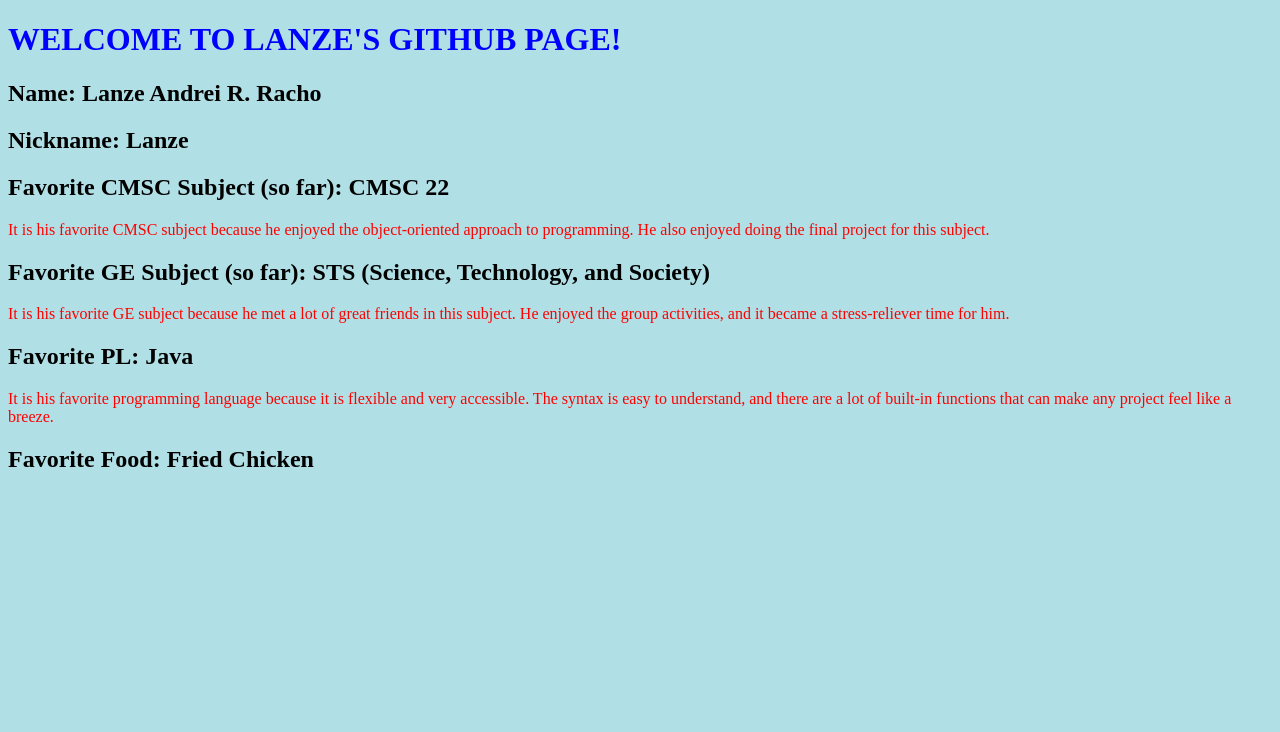
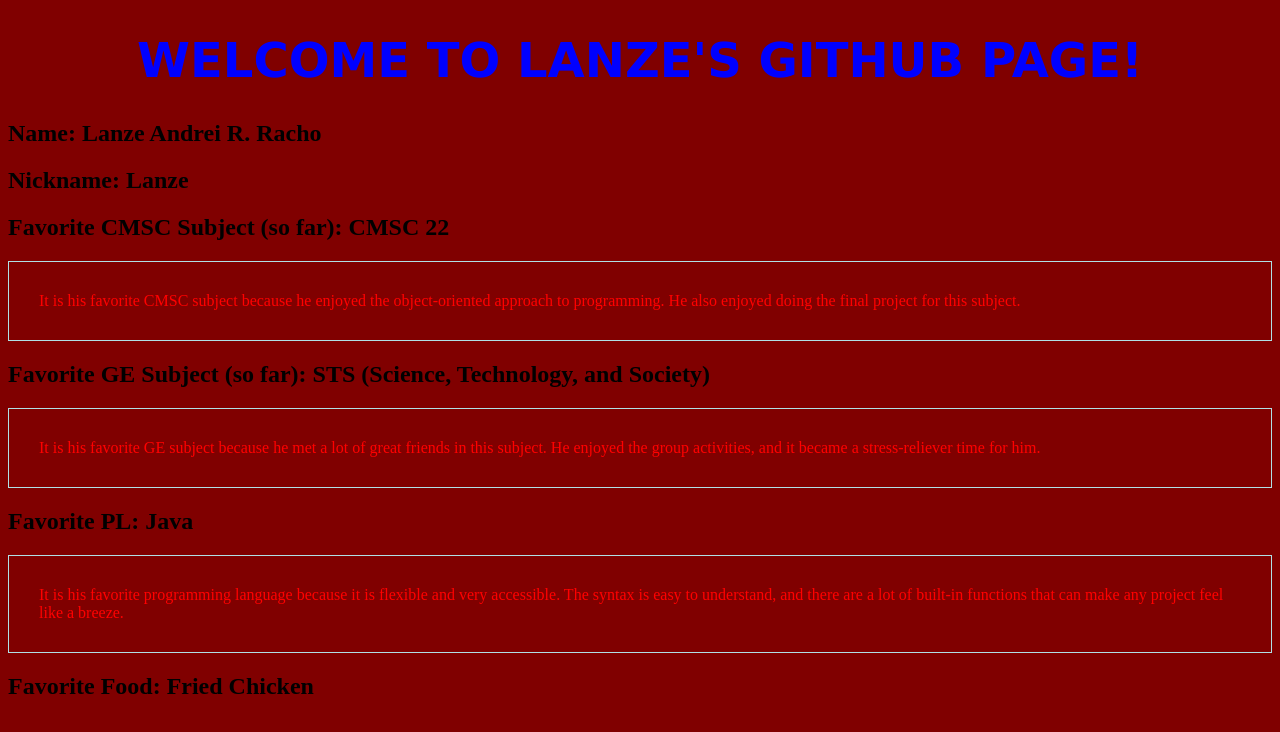
Before and after one commit to eznal012/eznal012.github.io, a plain HTML site: page index.html in a window 1280 px wide. Drawn offline with Linux system fonts and the light colour scheme.

Commit message:
css commit 2

```diff
--- a/index.css
+++ b/index.css
@@ -1,9 +1,15 @@
 body {
-  background-color: powderblue;
+  background-color: maroon;
 }
 h1 {
   color: blue;
+  font-family: verdana;
+  font-size: 300%;
+  text-align: center;
 }
+
 p {
   color: red;
+  border: 1px solid powderblue;
+  padding: 30px;
 }
```
